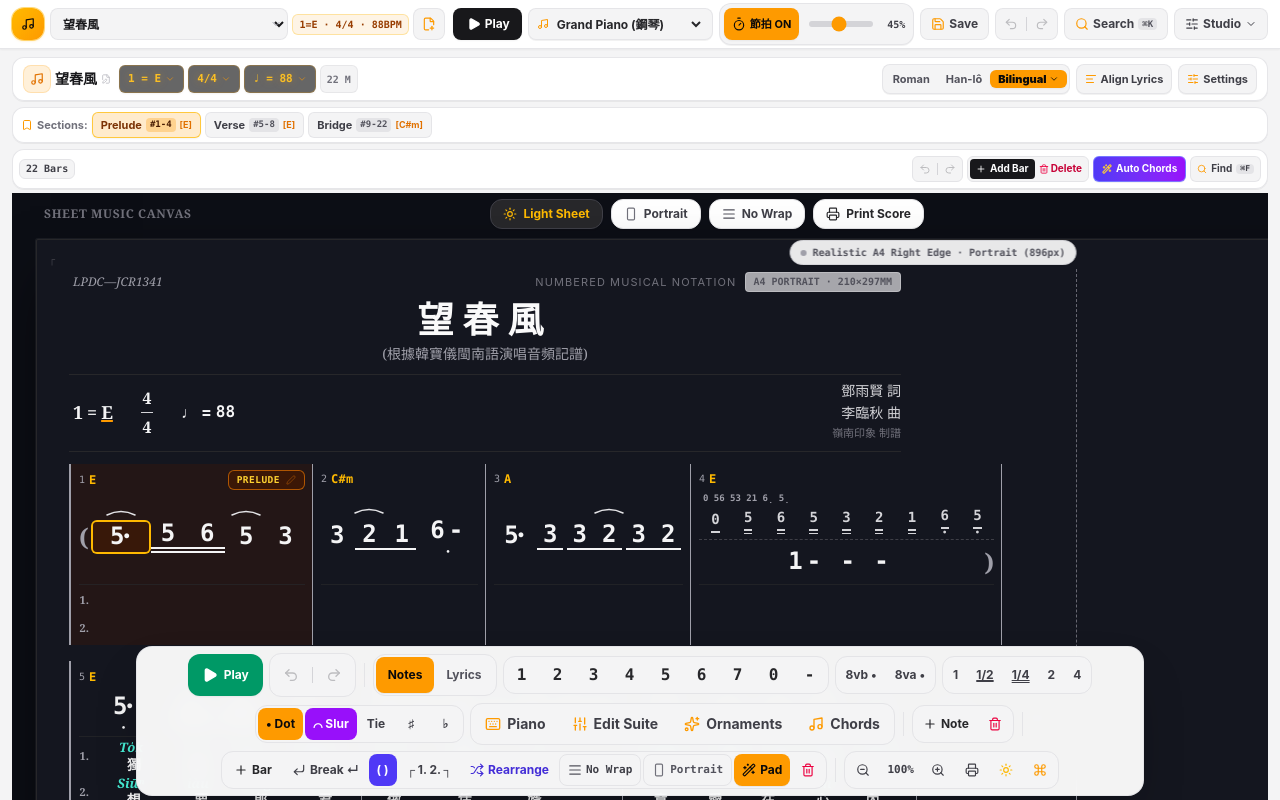
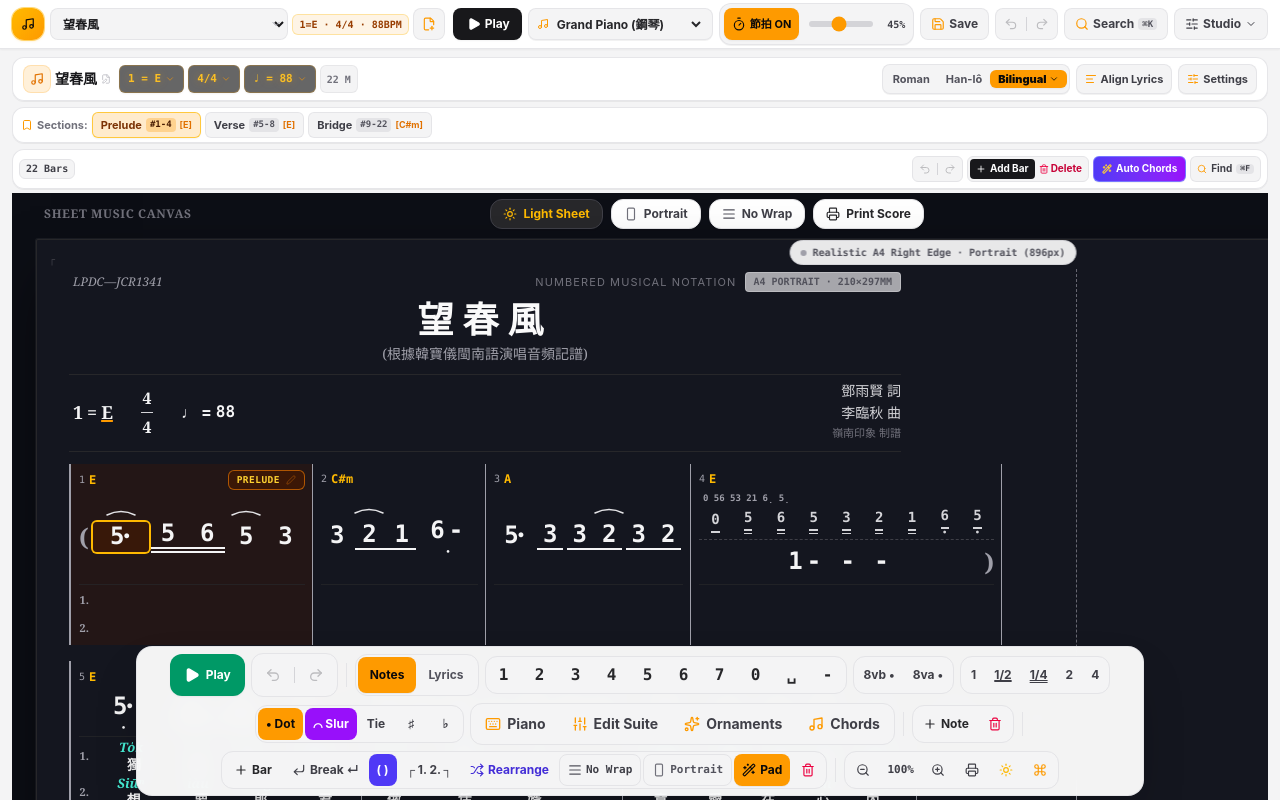
Before and after one commit to CyberOoHim/easy-composer, a Next.js app: page / in a window 1280 px wide. Shown: the top 800 px of the page. Built offline with nearby package versions, Linux system fonts and the light colour scheme.

Commit message:
feat(composer): add empty zero-beat spacer note support
Introduces an 'empty' pitch type to the composition engine, allowing users to insert zero-beat spacers into the sheet. Updated the HUD, keyboard shortcuts, and pitch handling logic to support this new note type.

```diff
--- a/components/composer/FloatingScoreHud.tsx
+++ b/components/composer/FloatingScoreHud.tsx
@@ -1028,9 +1028,18 @@ export const FloatingScoreHud: React.FC<FloatingScoreHudProps> = ({
                 type="button"
                 onClick={() => onSetPitch(0)}
                 className="w-7 h-7 sm:w-8 sm:h-8 rounded-lg font-mono font-black text-sm sm:text-base flex items-center justify-center text-zinc-800 dark:text-zinc-100 hover:bg-amber-500 hover:text-zinc-950 transition-all active:scale-90 cursor-pointer"
-                title="Rest note (0)"
+                title="Rest note (0) [Key 0]"
               >
                 0
+              </button>
+              <button
+                id="floating-hud-pitch-empty-btn"
+                type="button"
+                onClick={() => onSetPitch('empty')}
+                className="w-7 h-7 sm:w-8 sm:h-8 rounded-lg font-mono font-black text-sm sm:text-base flex items-center justify-center text-zinc-800 dark:text-zinc-100 hover:bg-amber-500 hover:text-zinc-950 transition-all active:scale-90 cursor-pointer"
+                title="Empty / Zero-beat spacer (␣) [0 beats] (Key ` / _)"
+              >
+                ␣
               </button>
               <button
                 id="floating-hud-pitch-dash-btn"
--- a/components/composer/KeyboardShortcutsModal.tsx
+++ b/components/composer/KeyboardShortcutsModal.tsx
@@ -28,6 +28,7 @@ const SHORTCUT_GROUPS: { title: string; items: ShortcutItem[] }[] = [
     items: [
       { keyDesc: '1 ~ 7', action: 'Type pitch (Numbered notation 1 to 7)', badge: 'Pitch' },
       { keyDesc: '0', action: 'Rest note (0)', badge: 'Rest' },
+      { keyDesc: '` / _ / ␣', action: 'Empty / zero-beat spacer note (␣) [0 beats]', badge: 'Empty' },
       { keyDesc: '-', action: 'Sustain dash / extend note duration (-)', badge: 'Dash' },
       { keyDesc: '/', action: 'Halve note duration (1 ➔ 1/2 ➔ 1/4)' },
       { keyDesc: '*', action: 'Double note duration (1/4 ➔ 1/2 ➔ 1 ➔ 2 ➔ 4)' },
--- a/components/composer/RealSheetCanvas.tsx
+++ b/components/composer/RealSheetCanvas.tsx
@@ -1055,15 +1055,18 @@ export const RealSheetCanvas: React.FC<RealSheetCanvasProps> = ({
   // Pitch setter with NoteInputMode support
   const handleSetPitch = useCallback(
     (p: PitchNumber) => {
+      const isEmpty = p === 'empty';
       if (noteInputMode === 'replace') {
         updateCurrentNote(note => ({
           ...note,
           pitch: p,
+          duration: isEmpty ? (0 as NoteDuration) : (note.duration <= 0 ? (1 as NoteDuration) : note.duration),
         }));
       } else if (noteInputMode === 'progressive_replace') {
         updateCurrentNote(note => ({
           ...note,
           pitch: p,
+          duration: isEmpty ? (0 as NoteDuration) : (note.duration <= 0 ? (1 as NoteDuration) : note.duration),
         }));
         stepToNextNote();
       } else if (noteInputMode === 'progressive_insert') {
@@ -1073,7 +1076,7 @@ export const RealSheetCanvas: React.FC<RealSheetCanvasProps> = ({
           id: `n-${Date.now()}-${Math.random().toString(36).slice(2, 6)}`,
           pitch: p,
           octave: currentNote?.octave || 0,
-          duration: currentNote?.duration || 1,
+          duration: isEmpty ? (0 as NoteDuration) : (currentNote?.duration && currentNote.duration > 0 ? currentNote.duration : 1),
           lyric: {},
         };
         const newNotes = [...targetM.notes];
@@ -1524,6 +1527,11 @@ export const RealSheetCanvas: React.FC<RealSheetCanvasProps> = ({
         if (e.key === '0') {
           e.preventDefault();
           handleSetPitch(0);
+          return;
+        }
+        if (e.key === '`' || e.key === '_' || e.key === '␣') {
+          e.preventDefault();
+          handleSetPitch('empty');
           return;
         }
         if (e.key === '-') {
```
